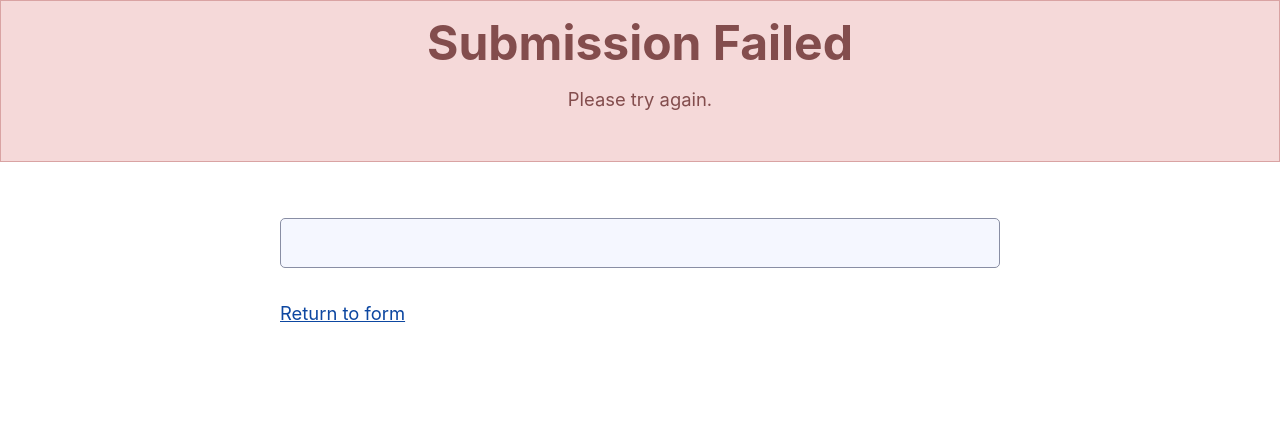
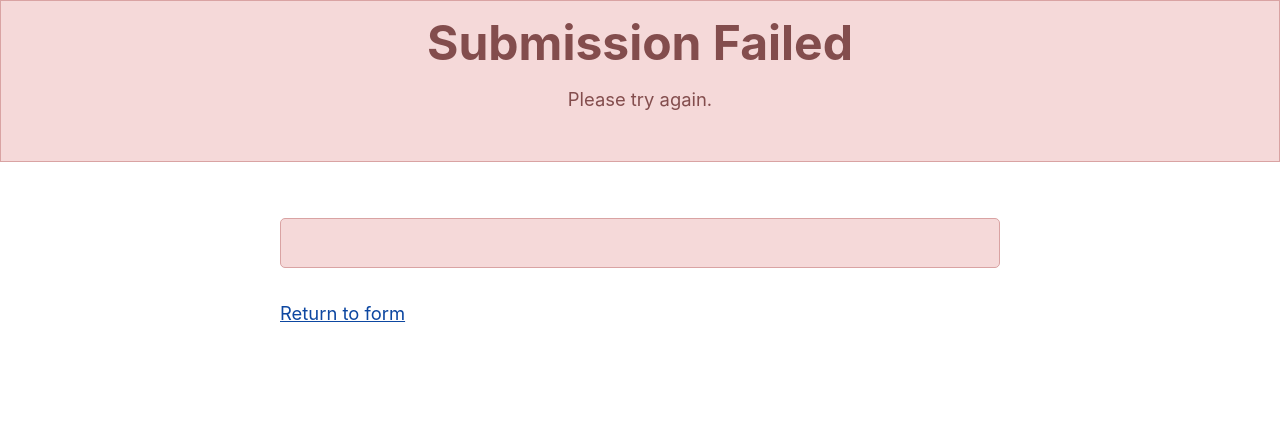
Before and after one commit to SunsetMkt/contact-me-form, a Flask app: template templates/deny.html in a window 1280 px wide. Shown: the top 422 px of the page. Run offline with Flask 2, Linux system fonts and the light colour scheme; the template is opened without the code that fills it, so the values that code supplies are empty; some libraries are stand-ins or nearby versions.

Commit message:
color notice

```diff
--- a/templates/deny.html
+++ b/templates/deny.html
@@ -11,6 +11,11 @@
             background-color: #f5d9d9;
             border: 1px solid #d9a3a3;
             color: #834d4d;
+        }
+
+        .notice {
+            background-color: #f5d9d9;
+            border: 1px solid #d9a3a3;
         }
     </style>
 </head>
```
